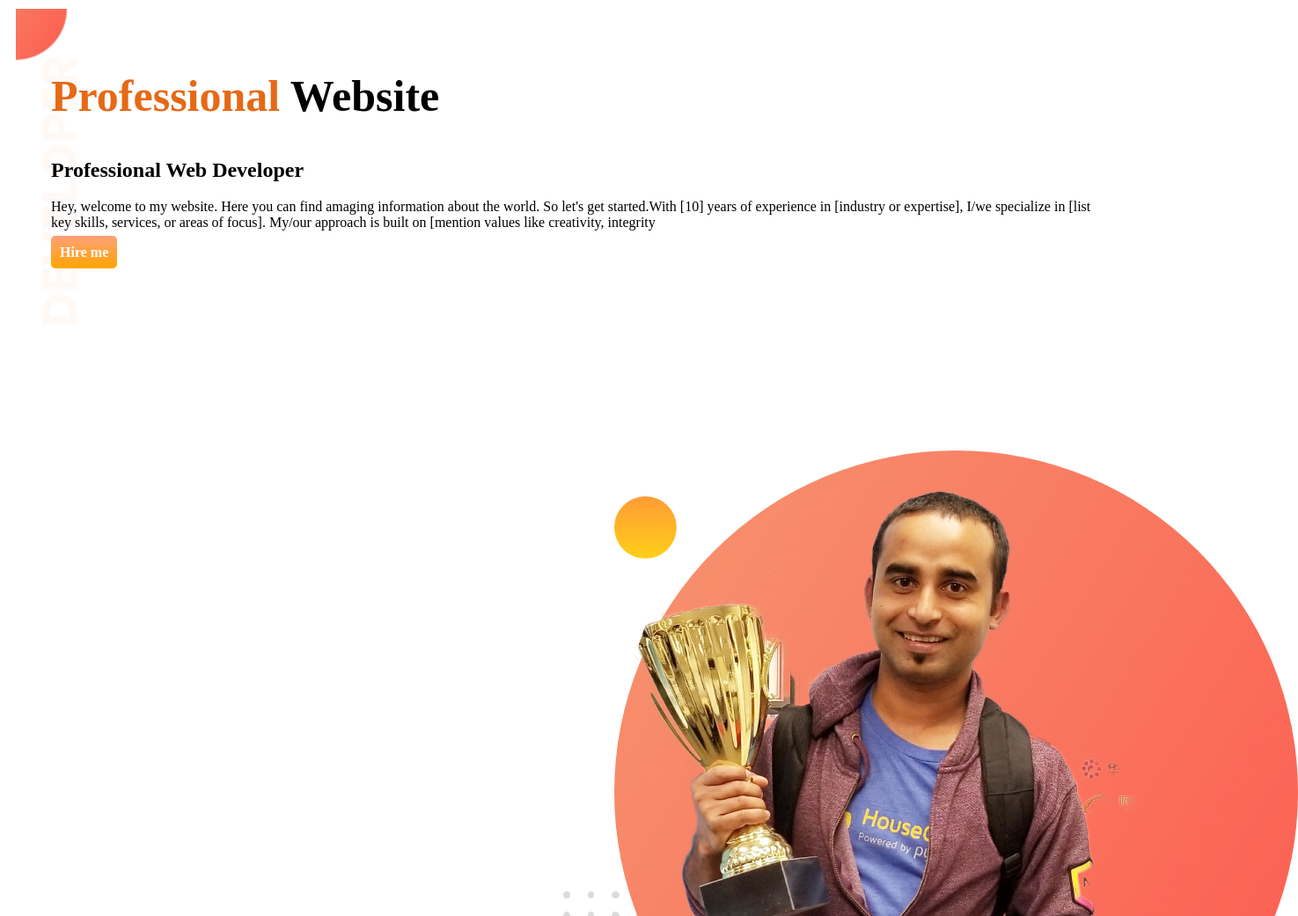
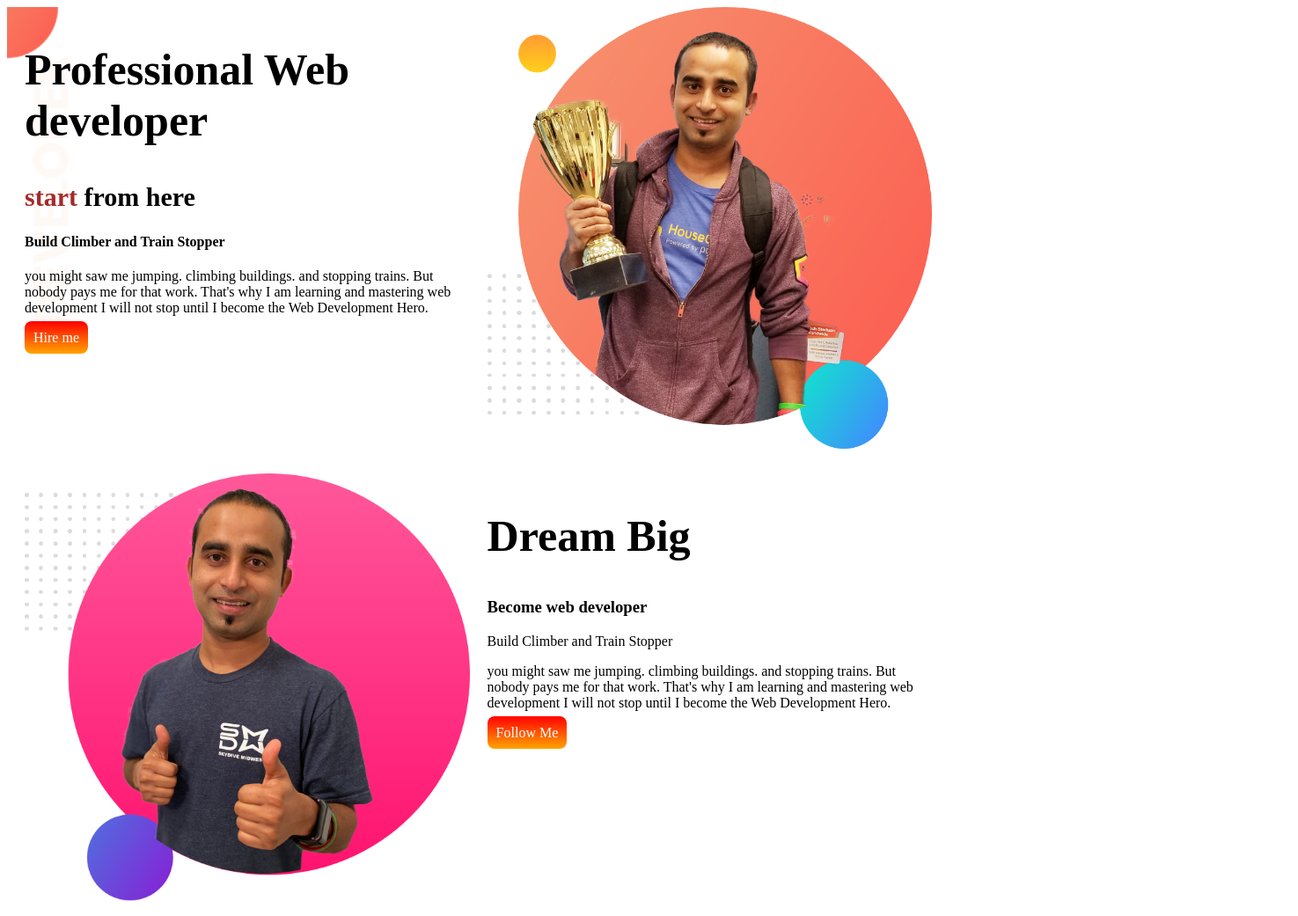
Before and after one commit to Rabby-XQ/Practise, a plain HTML site: page index.html in a window 1280 px wide. Shown: the top 1041 px of the page at 88% size, 1475 px wide, since content can reach past the window. Drawn offline with Linux system fonts and the light colour scheme.

Commit message:
new update

```diff
--- a/index.html
+++ b/index.html
@@ -7,24 +7,38 @@
 </head>
 
 <body>
-    <section class="top">
-        <div class="pn">
-            <h1> <span class="name">Professional</span> Website</h1>
-            <h2>Professional Web Developer</h2>
-            <p>Hey, welcome to my website. Here you can find amaging information about the world. So let's get
-                started.With [10] years of experience in [industry or expertise], I/we specialize in [list key skills,
-                services, or areas of focus]. My/our approach is built on [mention values like creativity, integrity
+    <section class="top-side">
+        <div class="half-width">
+            <h1> Professional Web developer</h1>
+            <h2> <span class="highlight">start</span> from here</h2>
+            <h4>Build Climber and Train Stopper</h4>
+            <p>you might saw me jumping. climbing buildings. and stopping trains. But nobody pays me for that
+                work. That's why I am learning and mastering web development I will not stop until I become the Web
+                Development Hero.
             </p>
-            <p>
-                <a class="bt" target="_blank" href="https://www.youtube.com/watch?v=Jis04VOZyEU"> Hire me</a>
-
-            </p>
+            <a class="button" target="_blank"
+                href="https://goedu.ac/courses/management/leadership-qualities-boss-vs-leader-course/"> Hire me</a>
         </div>
-        <div class="pn2">
+        <div class="half-width">
             <img src="images/jhankar.png">
-
         </div>
     </section>
+    <section class="down-side">
+        <div class="half-width">
+            <img src="images/jhankar2.png">
+        </div>
+        <div class="half-width">
+            <h1>Dream Big</h1>
+            <h3>Become web developer</h3>
+            <p>Build Climber and Train Stopper</h4>
+            <p>you might saw me jumping. climbing buildings. and stopping trains. But nobody pays me for that
+                work. That's why I am learning and mastering web development I will not stop until I become the Web
+                Development Hero.</p>
+            <a class="button" href="https://goedu.ac/courses/management/leadership-qualities-boss-vs-leader-course/">Follow Me</a>
+        </div>
+    </section>
+
+
 </body>
 
 </html>
--- a/style.css
+++ b/style.css
@@ -1,33 +1,35 @@
 h1{
     font-size: 50px;
-    margin-top: 70px;
-    margin-left: inline;
 }
-.bt{
-    text-decoration: none;
-    background-image: linear-gradient(lightsalmon,orange);
-    padding: 10px;
-    border-radius: 5px;
-    color: white;
-    font-weight: 700;
-
+h2{
+    font-size: 30px;
+}
+.highlight{
+    color: brown;
+}
+.button{
+    background-image: linear-gradient(red,orange);
+    text-decoration:none;
+    color:white;
+    border-radius: 8px;
+    padding: 10px 10px;
 
 }
-.name{
-    color: rgb(230, 105, 22);
+.half-width{
+    width: 40%;
+    float: left;
+    margin-left: 5px;
+    padding-left: 15px;
+
 }
-.pn{
-    float: left;
-    margin-left: 40px;
+.half-width img{
+    width: 100%;
 }
-.pn2{
-    float: right;
-    width: 50%;
-    margin-top: 200px;
+.top-side{
+    background-image: url("images/top-banner.png");
+    background-repeat: no-repeat;
 }
-.top{
-    background-image: url("images/top-banner.png");
+section{
     height: 500px;
-    background-repeat: no-repeat;
-    margin: 10px;
+    margin-bottom: 30px;
 }
```
